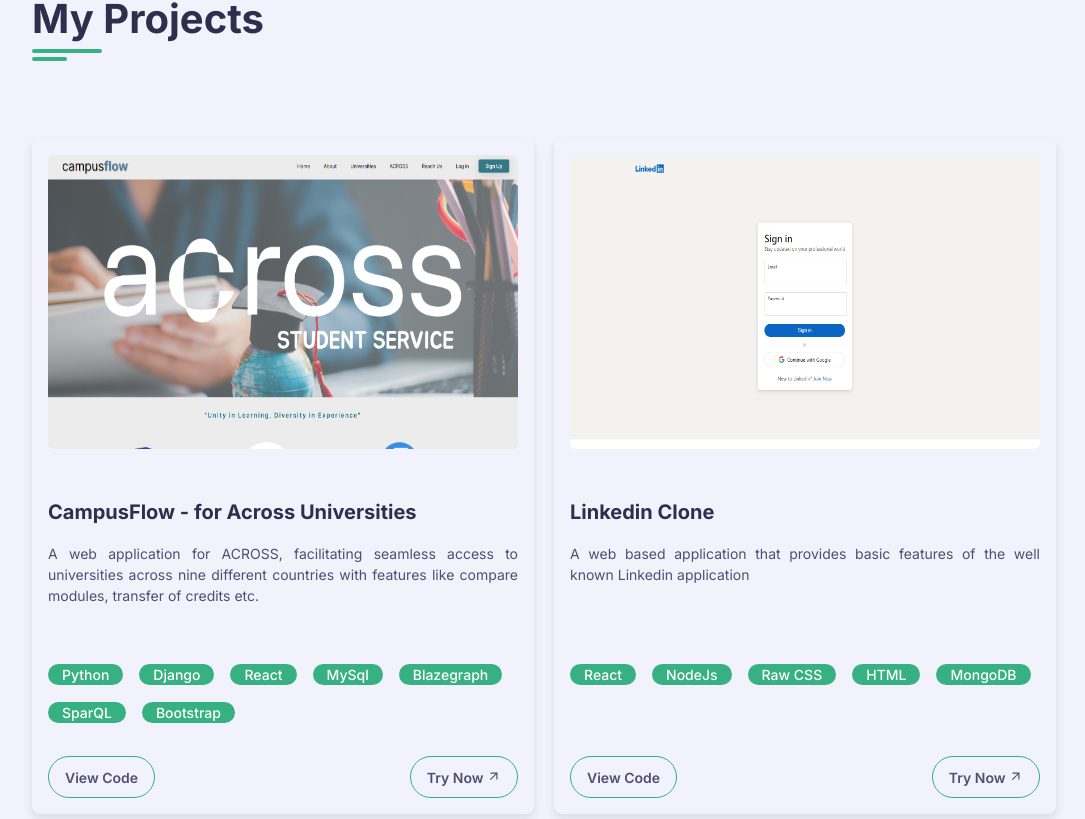
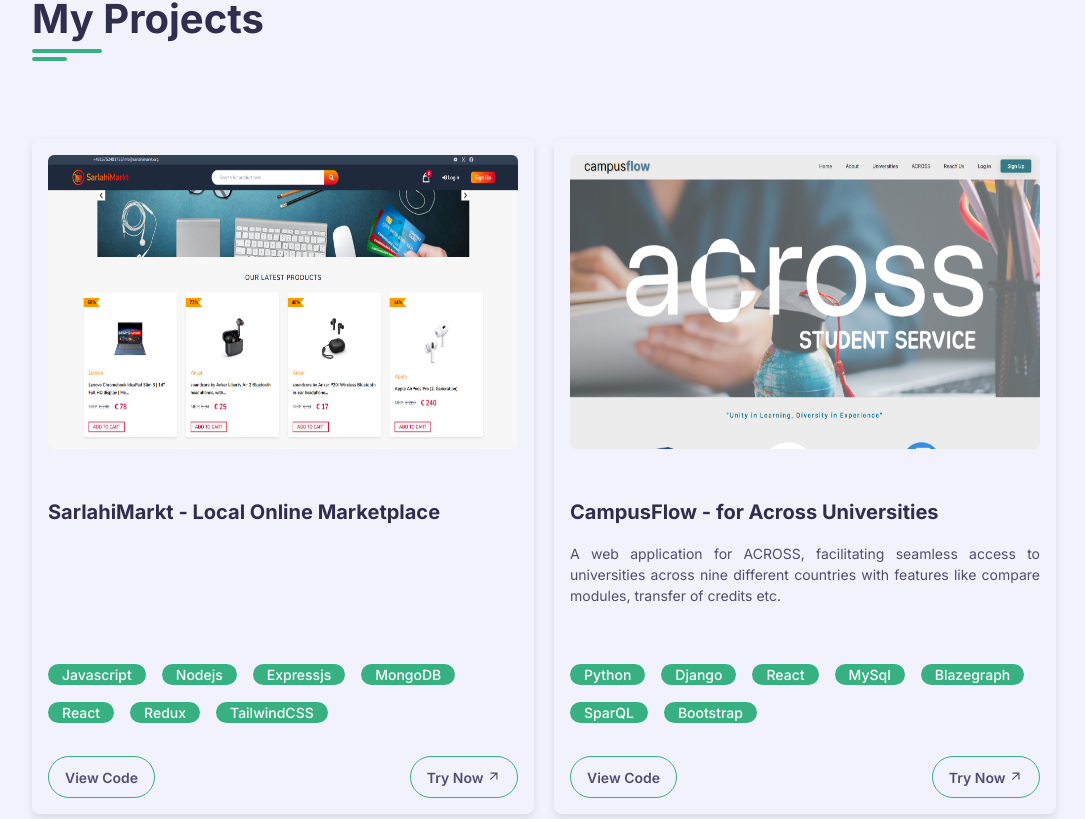
Before and after one commit to saroj2053/my-portfolio-site, a React (Vite) app: page / in a window 1280 px wide. Shown: the part 2921-3740 px from the top of the page, without its empty margins (96-1181 px from the left). Built offline with nearby package versions, Linux system fonts and the light colour scheme; a web font is replaced by a local one.

Commit message:
added thubnails for projects sarlahimarkt and stronics

```diff
--- a/src/components/Project/projectData.ts
+++ b/src/components/Project/projectData.ts
@@ -4,10 +4,29 @@
 import linkedInImage from "../../assets/project-images/linkedin-website.png";
 import chatAppImage from "../../assets/project-images/chat-app.png";
 import campusflowImage from "../../assets/project-images/campusflow-website.png";
+import sarlahiMarktImage from "../../assets/project-images/sarlahimarkt-image.png";
+import stronicsImage from "../../assets/project-images/stronics-image.png";
 
 const projects = [
   {
     id: 1,
+    image: sarlahiMarktImage,
+    name: "SarlahiMarkt - Local Online Marketplace",
+    description: "",
+    techUsed: [
+      "Javascript",
+      "Nodejs",
+      "Expressjs",
+      "MongoDB",
+      "React",
+      "Redux",
+      "TailwindCSS",
+    ],
+    githubUrl: "",
+    deployedUrl: "https://campusflow-frontend-navy.vercel.app/",
+  },
+  {
+    id: 2,
     image: campusflowImage,
     name: "CampusFlow - for Across Universities",
     description:
@@ -25,7 +44,7 @@
     deployedUrl: "https://campusflow-frontend-navy.vercel.app/",
   },
   {
-    id: 2,
+    id: 3,
     image: linkedInImage,
     name: "Linkedin Clone",
     description:
@@ -35,7 +54,7 @@
     deployedUrl: "",
   },
   {
-    id: 3,
+    id: 4,
     image: solarCalculite1,
     name: "Solar Calculite - a solar pv estimator",
     description:
@@ -45,7 +64,7 @@
     deployedUrl: "https://solar-calculite.netlify.app/",
   },
   {
-    id: 4,
+    id: 5,
     image: chatAppImage,
     name: "MERN Chat App",
     description:
@@ -55,7 +74,7 @@
     deployedUrl: "https://chatapp-t6jh.onrender.com/",
   },
   {
-    id: 5,
+    id: 6,
     image: movixImage,
     name: "Movix - a platform to view tmdb movies",
     description: "Providing users with the platform to seek for tmdb movies",
@@ -64,7 +83,7 @@
     deployedUrl: "https://movix2053.netlify.app/",
   },
   {
-    id: 6,
+    id: 7,
     image: rateMyUni,
     name: "Rate My Uni",
     description:
@@ -73,6 +92,22 @@
     githubUrl: "https://github.com/saroj2053/ratemyuni",
     deployedUrl: "https://ratemyuni-3vzl.onrender.com/",
   },
+  {
+    id: 8,
+    image: stronicsImage,
+    name: "Stronics - An electronics retail store",
+    description:
+      "A platform that delivers the ultimate experience for shopping all your electronic needs with convenience. This includes the latest in electronics with the highest standards of quality and service tailored for consumers. ",
+    techUsed: [
+      "Nodejs",
+      "Express",
+      "MongoDB",
+      "ejs template engine",
+      "Express Validator",
+    ],
+    githubUrl: "https://github.com/saroj2053/Stronics",
+    deployedUrl: "https://stronics.onrender.com/",
+  },
 ];
 
 export default projects;
```
Also changed, not shown: src/assets/project-images/sarlahimarkt-image.png (added), src/assets/project-images/stronics-image.png (added).
